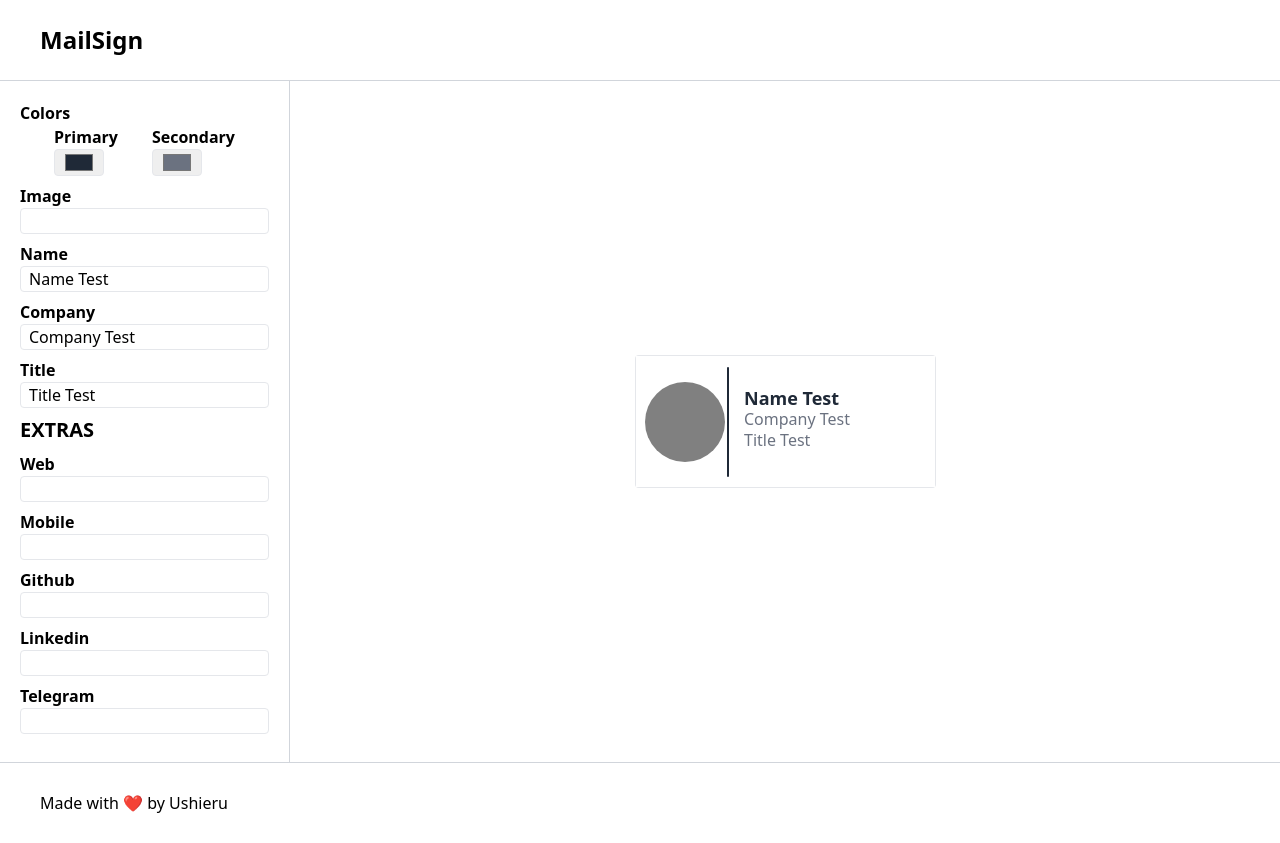
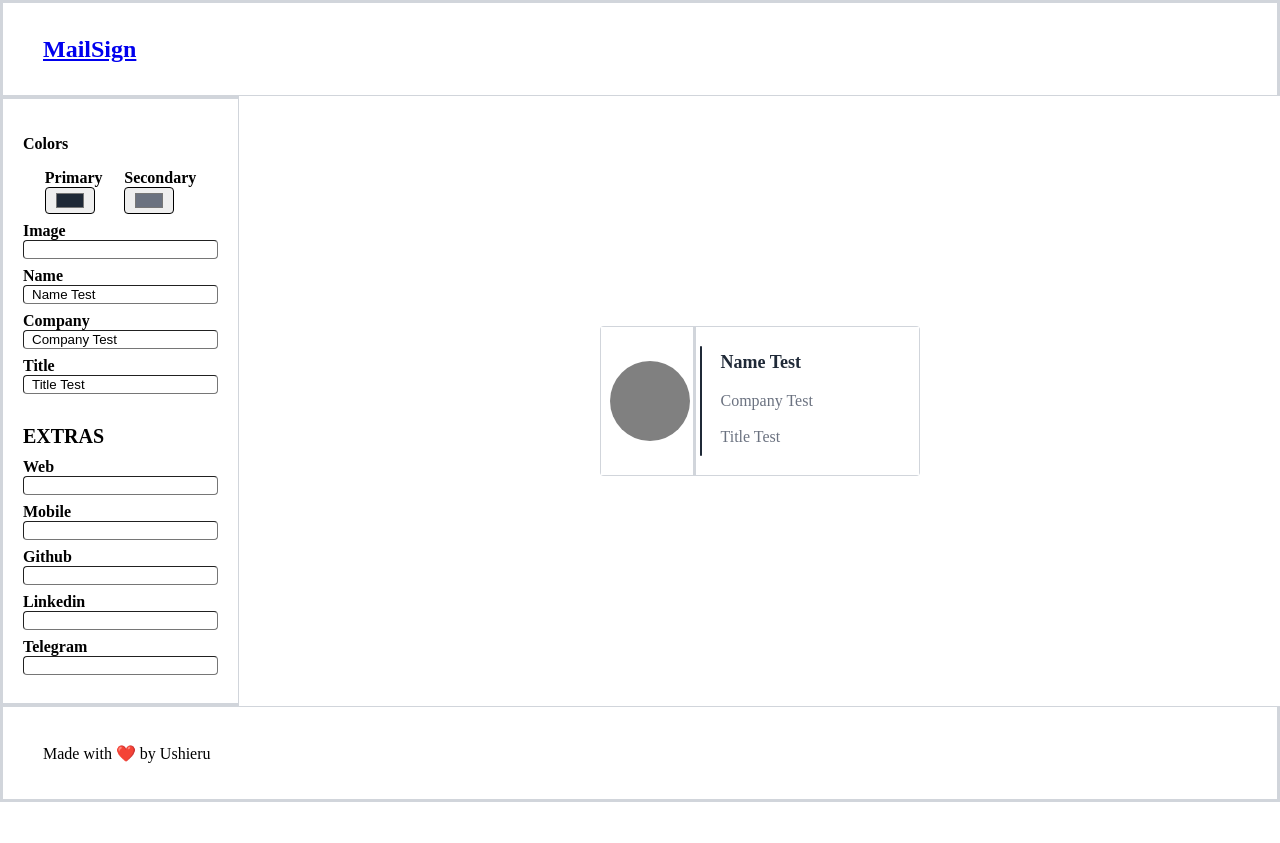
Before and after one commit to ushieru/mail_sign, a React (Vite) app: page / in a window 1280 px wide. After the commit the page ends 802 px from the top, so only its background shows below. Built offline with nearby package versions, Linux system fonts and the light colour scheme.

Commit message:
remove tailwind

```diff
--- a/package.json
+++ b/package.json
@@ -12,9 +12,6 @@
   },
   "devDependencies": {
     "@vitejs/plugin-react": "^1.0.7",
-    "autoprefixer": "^10.4.0",
-    "postcss": "^8.4.5",
-    "tailwindcss": "^3.0.2",
     "vite": "^2.7.2",
     "vite-plugin-react-svg": "^0.2.0"
   }
--- a/postcss.config.js
+++ /dev/null
@@ -1,6 +0,0 @@
-module.exports = {
-  plugins: {
-    tailwindcss: {},
-    autoprefixer: {},
-  },
-}
--- a/src/App.jsx
+++ b/src/App.jsx
@@ -20,54 +20,137 @@ const App = () => {
   const mobile = useInput()
 
   return <>
-    <div className="h-full flex">
-      <div className="border-r border-gray-300 p-5 pt-5">
+    <div style={{ height: '100%', display: 'flex' }} >
+      <div style={{
+        paddingTop: '1.25rem',
+        padding: '1.25rem',
+        borderColor: 'rgb(209 213 219)',
+        borderRightWidth: '1px',
+        borderStyle: 'solid',
+      }} >
         <form onSubmit={(e) => e.preventDefault()}>
-          <p className="font-bold">Colors</p>
-          <div className="flex justify-evenly">
-            <label className="block font-semibold" htmlFor="PrimaryColor">
+          <p style={{ fontWeight: '700' }}>Colors</p>
+          <div style={{ display: 'flex', justifyContent: 'space-evenly' }}>
+            <label style={{ display: 'block', fontWeight: '700' }} htmlFor="PrimaryColor">
               Primary
-              <input id="PrimaryColor" className="block border rounded px-2 mb-2" type="color" {...primaryColor} />
+              <input style={{
+                display: 'block',
+                borderWidth: '1px',
+                borderRadius: '0.25rem',
+                marginBottom: '0.5rem',
+                paddingLeft: '0.5rem',
+                paddingRight: '0.5rem',
+              }} type="color" {...primaryColor} />
             </label>
 
-            <label className="block font-semibold" htmlFor="SecondaryColor">
+            <label style={{ display: 'block', fontWeight: '700' }} htmlFor="SecondaryColor">
               Secondary
-              <input id="SecondaryColor" className="block border rounded px-2 mb-2" type="color" {...secondaryColor} />
+              <input style={{
+                display: 'block',
+                borderWidth: '1px',
+                borderRadius: '0.25rem',
+                marginBottom: '0.5rem',
+                paddingLeft: '0.5rem',
+                paddingRight: '0.5rem',
+              }} id="SecondaryColor" type="color" {...secondaryColor} />
             </label>
           </div>
 
-          <label className="block font-bold" htmlFor="Image">Image</label>
-          <input id="Image" className="border rounded px-2 mb-2" type="text" {...image} />
+          <label style={{ display: 'block', fontWeight: '700' }} htmlFor="Image">Image</label>
+          <input id="Image" style={{
+            paddingLeft: '0.5rem',
+            paddingRight: '0.5rem',
+            borderWidth: '1px',
+            borderRadius: '0.25rem',
+            marginBottom: '0.5rem',
+          }} type="text" {...image} />
 
-          <label className="block font-bold" htmlFor="Name">Name</label>
-          <input id="Name" className="border rounded px-2 mb-2" type="text" {...name} />
+          <label style={{ display: 'block', fontWeight: '700' }} htmlFor="Name">Name</label>
+          <input id="Name" style={{
+            paddingLeft: '0.5rem',
+            paddingRight: '0.5rem',
+            borderWidth: '1px',
+            borderRadius: '0.25rem',
+            marginBottom: '0.5rem',
+          }} type="text" {...name} />
 
-          <label className="block font-bold" htmlFor="Company">Company</label>
-          <input id="Company" className="border rounded px-2 mb-2" type="text" {...company} />
+          <label style={{ display: 'block', fontWeight: '700' }} htmlFor="Company">Company</label>
+          <input id="Company" style={{
+            paddingLeft: '0.5rem',
+            paddingRight: '0.5rem',
+            borderWidth: '1px',
+            borderRadius: '0.25rem',
+            marginBottom: '0.5rem',
+          }} type="text" {...company} />
 
-          <label className="block font-bold" htmlFor="Title">Title</label>
-          <input id="Title" className="border rounded px-2 mb-2" type="text" {...title} />
+          <label style={{ display: 'block', fontWeight: '700' }} htmlFor="Title">Title</label>
+          <input id="Title" style={{
+            paddingLeft: '0.5rem',
+            paddingRight: '0.5rem',
+            borderWidth: '1px',
+            borderRadius: '0.25rem',
+            marginBottom: '0.5rem',
+          }} type="text" {...title} />
         </form>
-        <p className="font-bold text-xl mb-2">EXTRAS</p>
+        <p style={{
+          fontWeight: '700',
+          fontSize: '1.25rem',
+          lineHeight: '1.75rem',
+          marginBottom: '0.5rem',
+        }} className="font-bold text-xl mb-2">EXTRAS</p>
         <form id="Extras" onSubmit={(e) => e.preventDefault()}>
+          <label style={{ display: 'block', fontWeight: '700' }} htmlFor="Web">Web</label>
+          <input id="Web" style={{
+            paddingLeft: '0.5rem',
+            paddingRight: '0.5rem',
+            borderWidth: '1px',
+            borderRadius: '0.25rem',
+            marginBottom: '0.5rem',
+          }} type="text" {...web} />
 
-          <label className="block font-bold" htmlFor="Web">Web</label>
-          <input id="Web" className="border rounded px-2 mb-2" type="text" {...web} />
+          <label style={{ display: 'block', fontWeight: '700' }} htmlFor="Mobile">Mobile</label>
+          <input id="Mobile" style={{
+            paddingLeft: '0.5rem',
+            paddingRight: '0.5rem',
+            borderWidth: '1px',
+            borderRadius: '0.25rem',
+            marginBottom: '0.5rem',
+          }} type="text" {...mobile} />
 
-          <label className="block font-bold" htmlFor="Mobile">Mobile</label>
-          <input id="Mobile" className="border rounded px-2 mb-2" type="text" {...mobile} />
+          <label style={{ display: 'block', fontWeight: '700' }} htmlFor="Github">Github</label>
+          <input id="Github" style={{
+            paddingLeft: '0.5rem',
+            paddingRight: '0.5rem',
+            borderWidth: '1px',
+            borderRadius: '0.25rem',
+            marginBottom: '0.5rem',
+          }} type="text" {...github} />
 
-          <label className="block font-bold" htmlFor="Github">Github</label>
-          <input id="Github" className="border rounded px-2 mb-2" type="text" {...github} />
+          <label style={{ display: 'block', fontWeight: '700' }} htmlFor="Linkedin">Linkedin</label>
+          <input id="Linkedin" style={{
+            paddingLeft: '0.5rem',
+            paddingRight: '0.5rem',
+            borderWidth: '1px',
+            borderRadius: '0.25rem',
+            marginBottom: '0.5rem',
+          }} type="text" {...linkedin} />
 
-          <label className="block font-bold" htmlFor="Linkedin">Linkedin</label>
-          <input id="Linkedin" className="border rounded px-2 mb-2" type="text" {...linkedin} />
-
-          <label className="block font-bold" htmlFor="Telegram">Telegram</label>
-          <input id="Telegram" className="border rounded px-2 mb-2" type="text" {...telegram} />
+          <label style={{ display: 'block', fontWeight: '700' }} htmlFor="Telegram">Telegram</label>
+          <input id="Telegram" style={{
+            paddingLeft: '0.5rem',
+            paddingRight: '0.5rem',
+            borderWidth: '1px',
+            borderRadius: '0.25rem',
+            marginBottom: '0.5rem',
+          }} type="text" {...telegram} />
         </form>
       </div>
-      <div className="grow h-full grid place-content-center">
+      <div style={{
+        height: '100%',
+        display: 'grid',
+        flexGrow: '1',
+        placeContent: 'center',
+      }} >
         <Sign data={{
           image: image.value,
           name: name.value,
@@ -82,7 +165,7 @@ const App = () => {
           mobile: mobile.value
         }} />
       </div>
-    </div>
+    </div >
   </>
 }
 
--- a/src/components/Sing.jsx
+++ b/src/components/Sing.jsx
@@ -20,9 +20,11 @@ const Sign = ({ data }) => {
         <td
           style={{
             width: '90px',
+            borderColor: 'rgb(209, 213, 219)',
             borderTopWidth: '1px',
             borderBottomWidth: '1px',
-            borderLeftWidth: '1px'
+            borderLeftWidth: '1px',
+            borderStyle: 'solid',
           }}
         >
           {data.image ?
@@ -55,10 +57,12 @@ const Sign = ({ data }) => {
         <td
           style={{
             width: '210px',
+            borderColor: 'rgb(209, 213, 219)',
             borderTopWidth: '1px',
             borderBottomWidth: '1px',
             borderRightWidth: '1px',
             paddingRight: '12px',
+            borderStyle: 'solid',
           }}
         >
           <table>
--- a/src/index.css
+++ b/src/index.css
@@ -1,7 +1,3 @@
-@tailwind base;
-@tailwind components;
-@tailwind utilities;
-
 html, body, #root {
     height: 100%;
     padding: 0px;
--- a/src/layout/MainLayout.jsx
+++ b/src/layout/MainLayout.jsx
@@ -1,14 +1,30 @@
 const MainLayout = ({ children }) => <>
-    <div className="flex flex-col h-screen">
-        <nav className="flex items-center h-3 border-b border-gray-300 p-10">
-            <a className="font-bold text-2xl" href="/">
+    <div style={{ display: 'flex', flexDirection: 'column', height: '100vh' }}>
+        <nav style={{
+            display: 'flex',
+            alignItems: 'center',
+            height: '0.75rem',
+            borderBottomWidth: '1px',
+            borderColor: 'rgb(209, 213, 219)',
+            padding: '2.5rem',
+            borderStyle: 'solid',
+        }} >
+            <a style={{ fontWeight: '700', fontSize: '1.5rem', lineHeight: '2rem' }} href="/">
                 MailSign
             </a>
         </nav>
-        <div className="h-full">
+        <div style={{ height: '100%' }}>
             {children}
         </div>
-        <footer className="flex items-center h-4 border-t border-gray-300 p-10">
+        <footer style={{
+            display: 'flex',
+            alignItems: 'center',
+            height: '0.75rem',
+            borderTopWidth: '1px',
+            borderColor: 'rgb(209, 213, 219)',
+            padding: '2.5rem',
+            borderStyle: 'solid',
+        }}>
             Made with ❤️ by Ushieru
         </footer>
     </div>
--- a/tailwind.config.js
+++ /dev/null
@@ -1,9 +0,0 @@
-module.exports = {
-  content: [
-    './src/**/*.jsx'
-  ],
-  theme: {
-    extend: {},
-  },
-  plugins: [],
-}
```
Also changed, not shown: 1 other file (tests, documents, lock files or other folders).
